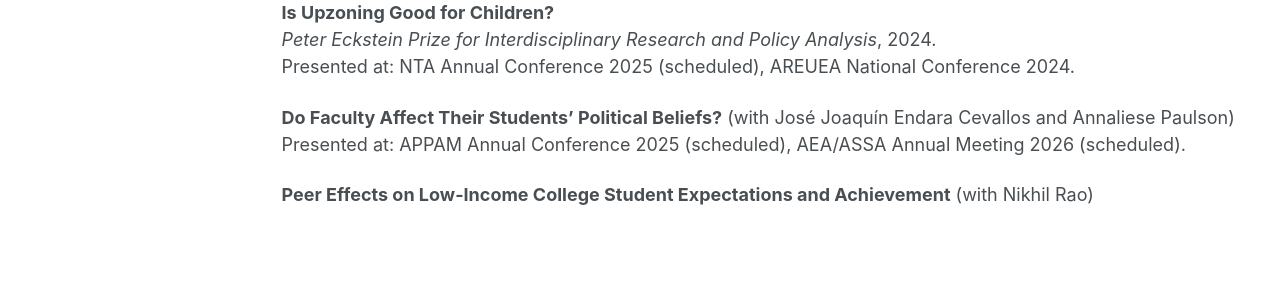
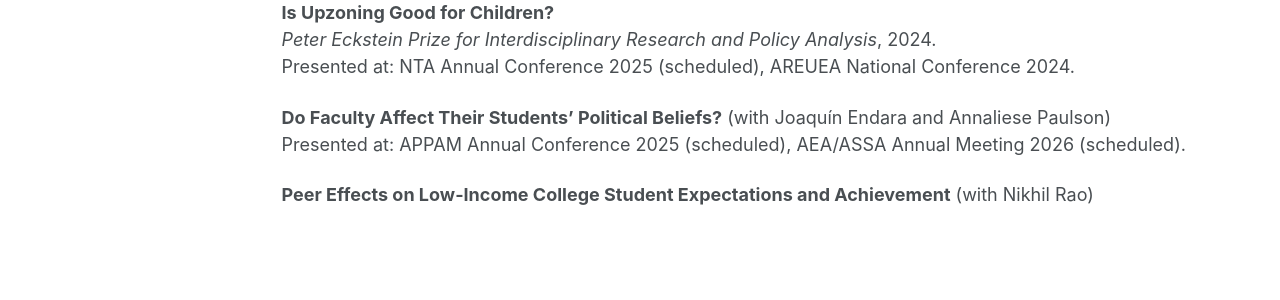
Before and after one commit to micah-baum/micah-baum.github.io, a Jekyll site: the page built from _pages/research.md, in a window 1280 px wide and 1250 px high. Shown: the part 638-938 px from the top of the window. Built offline with Jekyll 4.4.1, drawn with Linux system fonts in a browser that asks for light colours; some web fonts are replaced.

Commit message:
Update research.md

```diff
--- a/_pages/research.md
+++ b/_pages/research.md
@@ -32,7 +32,7 @@ Detroit students who obtain a college degree overcome many obstacles to do so. T
 _Peter Eckstein Prize for Interdisciplinary Research and Policy Analysis_, 2024. <br>
 Presented at: NTA Annual Conference 2025 (scheduled), AREUEA National Conference 2024.
 
-**Do Faculty Affect Their Students' Political Beliefs?** (with Jos&eacute; Joaqu&iacute;n Endara Cevallos and Annaliese Paulson) <br>
+**Do Faculty Affect Their Students' Political Beliefs?** (with Joaqu&iacute;n Endara and Annaliese Paulson) <br>
 Presented at: APPAM Annual Conference 2025 (scheduled), AEA/ASSA Annual Meeting 2026 (scheduled).
 
 **Peer Effects on Low-Income College Student Expectations and Achievement** (with Nikhil Rao) <br>
```
